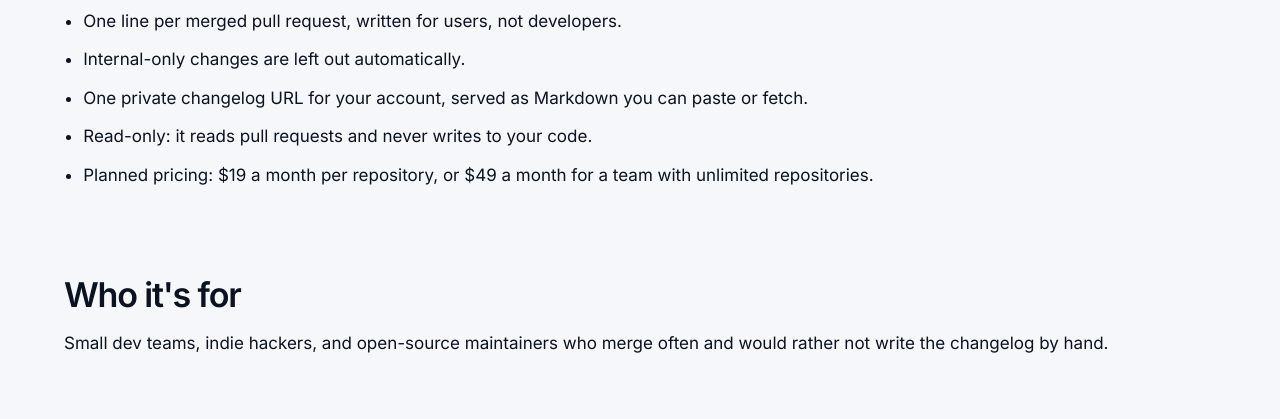
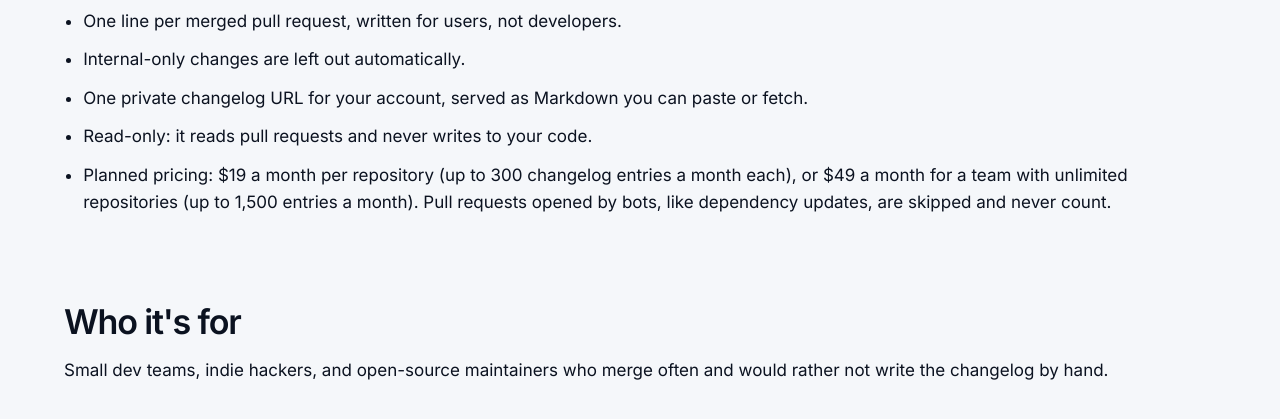
Before and after one commit to dedwebs/nixonmade, a website: page public/relnotes/index.html in a window 1280 px wide. Shown: the part 673-1092 px from the top of the page. Drawn offline with Linux system fonts and the light colour scheme.

Commit message:
relnotes page: state the monthly entry limits per plan
Matches the caps added in dedwebs/relnotes#38 so the price covers model cost.

Co-Authored-By: Claude Opus 5.5 <noreply@anthropic.com>

```diff
--- a/public/relnotes/index.html
+++ b/public/relnotes/index.html
@@ -72,7 +72,7 @@
           <li>Internal-only changes are left out automatically.</li>
           <li>One private changelog URL for your account, served as Markdown you can paste or fetch.</li>
           <li>Read-only: it reads pull requests and never writes to your code.</li>
-          <li>Planned pricing: $19 a month per repository, or $49 a month for a team with unlimited repositories.</li>
+          <li>Planned pricing: $19 a month per repository (up to 300 changelog entries a month each), or $49 a month for a team with unlimited repositories (up to 1,500 entries a month). Pull requests opened by bots, like dependency updates, are skipped and never count.</li>
         </ul>
       </section>
 
```
